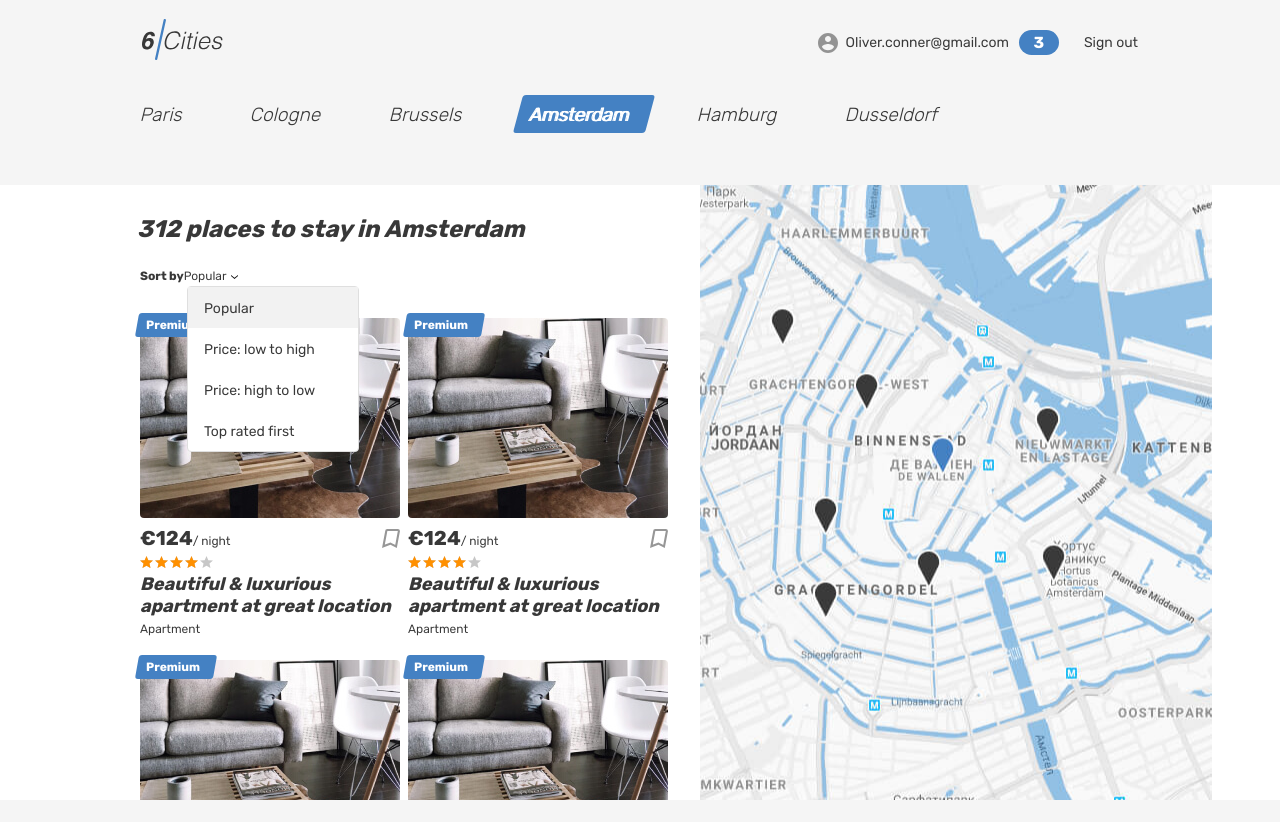
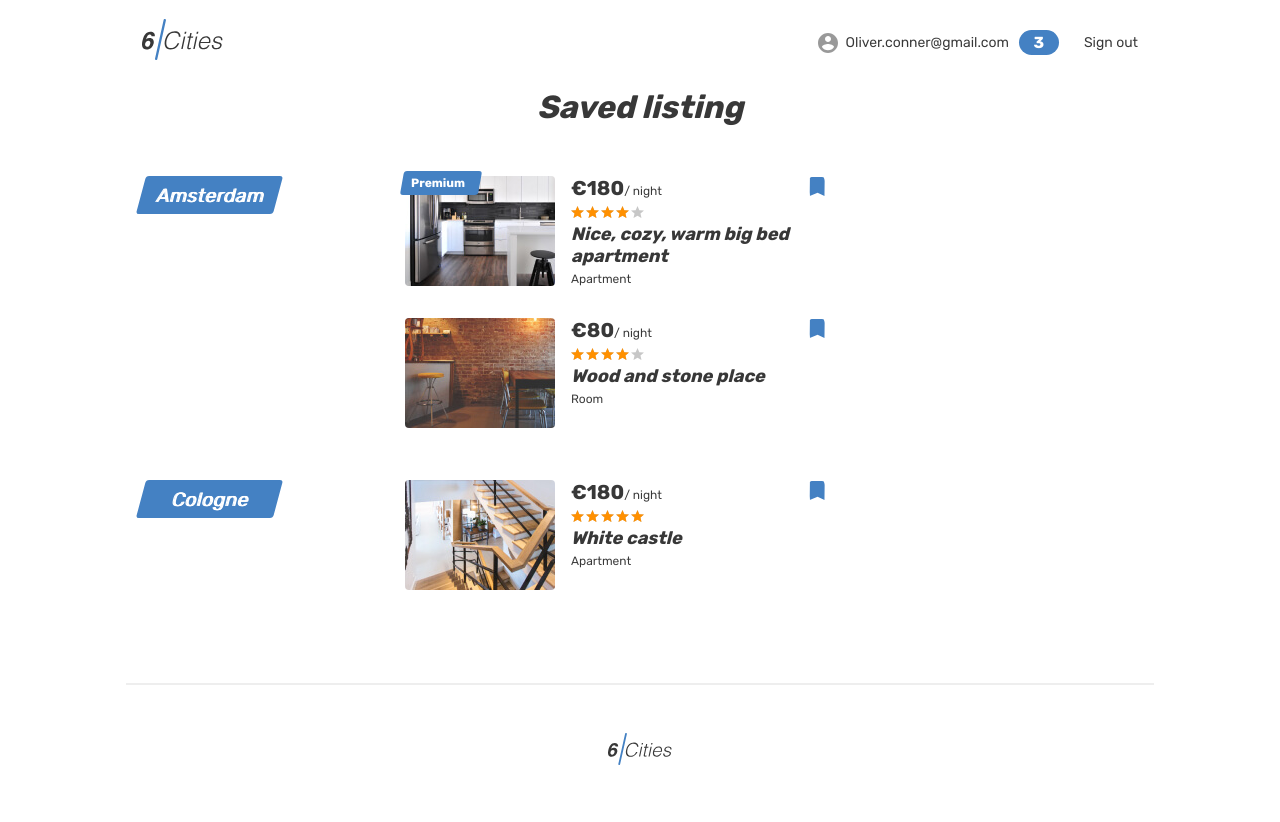
Before and after one commit to htmlacademy-react/2344419-six-cities-14, a React (Vite) app: page /favorites in a window 1280 px wide. Before the commit the page ends 800 px from the top, so only its background shows below. Built offline with nearby package versions, Linux system fonts and the light colour scheme.

Commit message:
Маршрутизация в Арр и страница ошибки

```diff
--- a/src/components/app/app.tsx
+++ b/src/components/app/app.tsx
@@ -1,4 +1,10 @@
+import { Route, BrowserRouter, Routes } from 'react-router-dom';
+import { AppRoute } from '../../const.ts';
 import PagesMainContainer from '../../pages/pages-main-container/pages-main-container.tsx';
+import PagesNotFoundContainer from '../../pages/pages-not-found-container/pages-not-found-container.tsx';
+import PagesFavoritesContainer from '../../pages/pages-favorites-container/pages-favorites-container.tsx';
+import PagesLoginContainer from '../../pages/pages-login-container.tsx/pages-login-container.tsx';
+import PagesOfferContainer from '../../pages/pages-offer-container/pages-offer-container.tsx';
 
 type AppProps = {
   placeCartPrice: number;
@@ -7,6 +13,30 @@
 
 export default function App({placeCartPrice,countRentalOffers}:AppProps):JSX.Element{
   return(
-    <PagesMainContainer placeCartPrice = {placeCartPrice} countRentalOffers = {countRentalOffers}/>
+    <BrowserRouter>
+      <Routes>
+        <Route
+          path={AppRoute.Main}
+          element={<PagesMainContainer placeCartPrice = {placeCartPrice} countRentalOffers = {countRentalOffers}/>}
+        />
+        <Route
+          path={AppRoute.Favorites}
+          element={<PagesFavoritesContainer />}
+        />
+        <Route
+          path={AppRoute.Login}
+          element={<PagesLoginContainer />}
+        />
+        <Route
+          path={AppRoute.Offer}
+          element={<PagesOfferContainer />}
+        />
+        <Route
+          path='*'
+          element={<PagesNotFoundContainer />}
+        />
+      </Routes>
+    </BrowserRouter>
+
   );
 }
--- /dev/null
+++ b/src/const.ts
@@ -0,0 +1,6 @@
+export enum AppRoute {
+  Main = '/',
+  Login = '/login',
+  Favorites = '/favorites',
+  Offer = ' /offer/:id',
+}
--- a/src/pages/pages-favorites-container/pages-favorites-container.tsx
+++ b/src/pages/pages-favorites-container/pages-favorites-container.tsx
@@ -1,6 +1,38 @@
 
 function PagesFavoritesContainer():JSX.Element{
   return(
+    <div className="page">
+      <header className="header">
+        <div className="container">
+          <div className="header__wrapper">
+            <div className="header__left">
+              <a className="header__logo-link" href="main.html">
+                <img className="header__logo" src="img/logo.svg" alt="6 cities logo" width="81" height="41"/>
+              </a>
+            </div>
+            <nav className="header__nav">
+              <ul className="header__nav-list">
+                <li className="header__nav-item user">
+                  <a className="header__nav-link header__nav-link--profile" href="#">
+                    <div className="header__avatar-wrapper user__avatar-wrapper">
+                    </div>
+                    <span className="header__user-name user__name">Oliver.conner@gmail.com</span>
+                    <span className="header__favorite-count">3</span>
+                  </a>
+                </li>
+                <li className="header__nav-item">
+                  <a className="header__nav-link" href="#">
+                    <span className="header__signout">Sign out</span>
+                  </a>
+                </li>
+              </ul>
+            </nav>
+          </div>
+        </div>
+      </header>
+
+      <main className="page__main page__main--favorites">
+        <div className="page__favorites-container container">
           <section className="favorites">
             <h1 className="favorites__title">Saved listing</h1>
             <ul className="favorites__list">
@@ -126,6 +158,14 @@
               </li>
             </ul>
           </section>
+        </div>
+      </main>
+      <footer className="footer container">
+        <a className="footer__logo-link" href="main.html">
+          <img className="footer__logo" src="img/logo.svg" alt="6 cities logo" width="64" height="33"/>
+        </a>
+      </footer>
+    </div>
   );
 }
 export default PagesFavoritesContainer;
--- a/src/pages/pages-login-container.tsx/pages-login-container.tsx
+++ b/src/pages/pages-login-container.tsx/pages-login-container.tsx
@@ -1,6 +1,20 @@
 function PagesLoginContainer():JSX.Element {
   return (
-    <>
+    <div className="page page--gray page--login">
+      <header className="header">
+        <div className="container">
+          <div className="header__wrapper">
+            <div className="header__left">
+              <a className="header__logo-link" href="main.html">
+                <img className="header__logo" src="img/logo.svg" alt="6 cities logo" width="81" height="41"/>
+              </a>
+            </div>
+          </div>
+        </div>
+      </header>
+
+      <main className="page__main page__main--login">
+        <div className="page__login-container container">
           <section className="login">
             <h1 className="login__title">Sign in</h1>
             <form className="login__form form" action="#" method="post">
@@ -22,7 +36,9 @@
               </a>
             </div>
           </section>
-    </>
+        </div>
+      </main>
+    </div>
   );
 }
 export default PagesLoginContainer;
--- /dev/null
+++ b/src/pages/pages-not-found-container/pages-not-found-container.tsx
@@ -0,0 +1,15 @@
+
+function PagesNotFoundContainer():JSX.Element{
+  return(
+    <div style={{ marginTop: 100}}>
+      <h1 className="offer__name">
+    404 Not Found
+        <br/>
+        <a className="header__logo-link" href="http://localhost:5173/">
+         Вернуться на главную страницу
+        </a>
+      </h1>
+    </div>
+  );
+}
+export default PagesNotFoundContainer;
```
Lines whose indentation alone changed are shown as unchanged.
